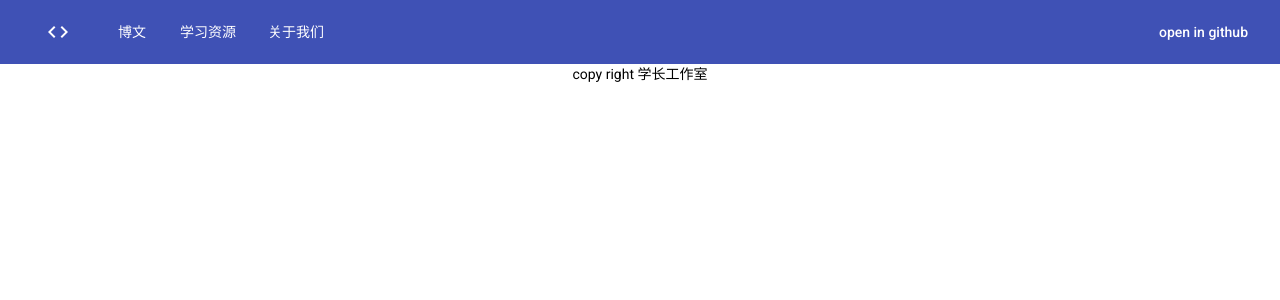
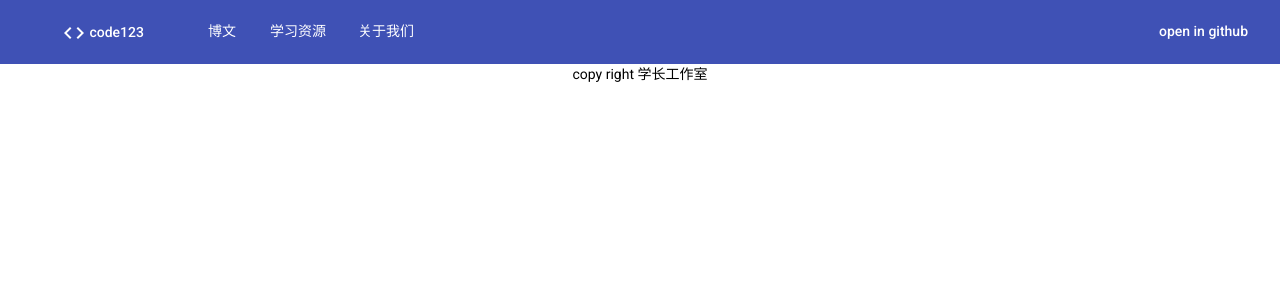
Before and after one commit to hanhan9449/code123, an Angular app: page /learning-resource in a window 1280 px wide. Shown: the top 300 px of the page. Built offline with nearby package versions, Linux system fonts and the light colour scheme; no server answers.

Commit message:
fefactor: 参考angular官方修改样式

```diff
--- a/src/app/components/header/header.component.html
+++ b/src/app/components/header/header.component.html
@@ -1,11 +1,31 @@
 <!-- <div class="header"></div> -->
 
 <mat-toolbar color="primary">
-  <mat-icon aria-hidden="false" aria-label="logo" id="logo">code</mat-icon>
-  <a mat-button routerLink="/">博文</a>
-  <a mat-button routerLink="/learning-resource">学习资源</a>
-  <a mat-button routerLink="/about">关于我们</a>
-  <a mat-button href="http://github.com" id="github" target="_blank"
-    >open in github</a
-  >
+  <nav class="wrap">
+    <a
+      mat-button
+      aria-hidden="false"
+      aria-label="logo"
+      id="logo"
+      routerLink="/"
+    >
+      <mat-icon>
+        code
+      </mat-icon>
+      <span>
+        code123
+      </span>
+    </a>
+    <a mat-button routerLink="/">博文</a>
+    <a mat-button routerLink="/learning-resource">学习资源</a>
+    <a mat-button routerLink="/about">关于我们</a>
+    <div class="flex-spacer"></div>
+    <a
+      mat-button
+      href="https://github.com/hanhan9449/code123"
+      id="github"
+      target="_blank"
+      >open in github</a
+    >
+  </nav>
 </mat-toolbar>
--- a/src/app/components/header/header.component.less
+++ b/src/app/components/header/header.component.less
@@ -6,5 +6,14 @@
 }
 
 #github {
-  margin-left: auto;
+  // margin-left: auto;
 }
+
+.wrap {
+  display: flex;
+  width: 100%;
+}
+
+.flex-spacer {
+  flex-grow: 1;
+}
```
